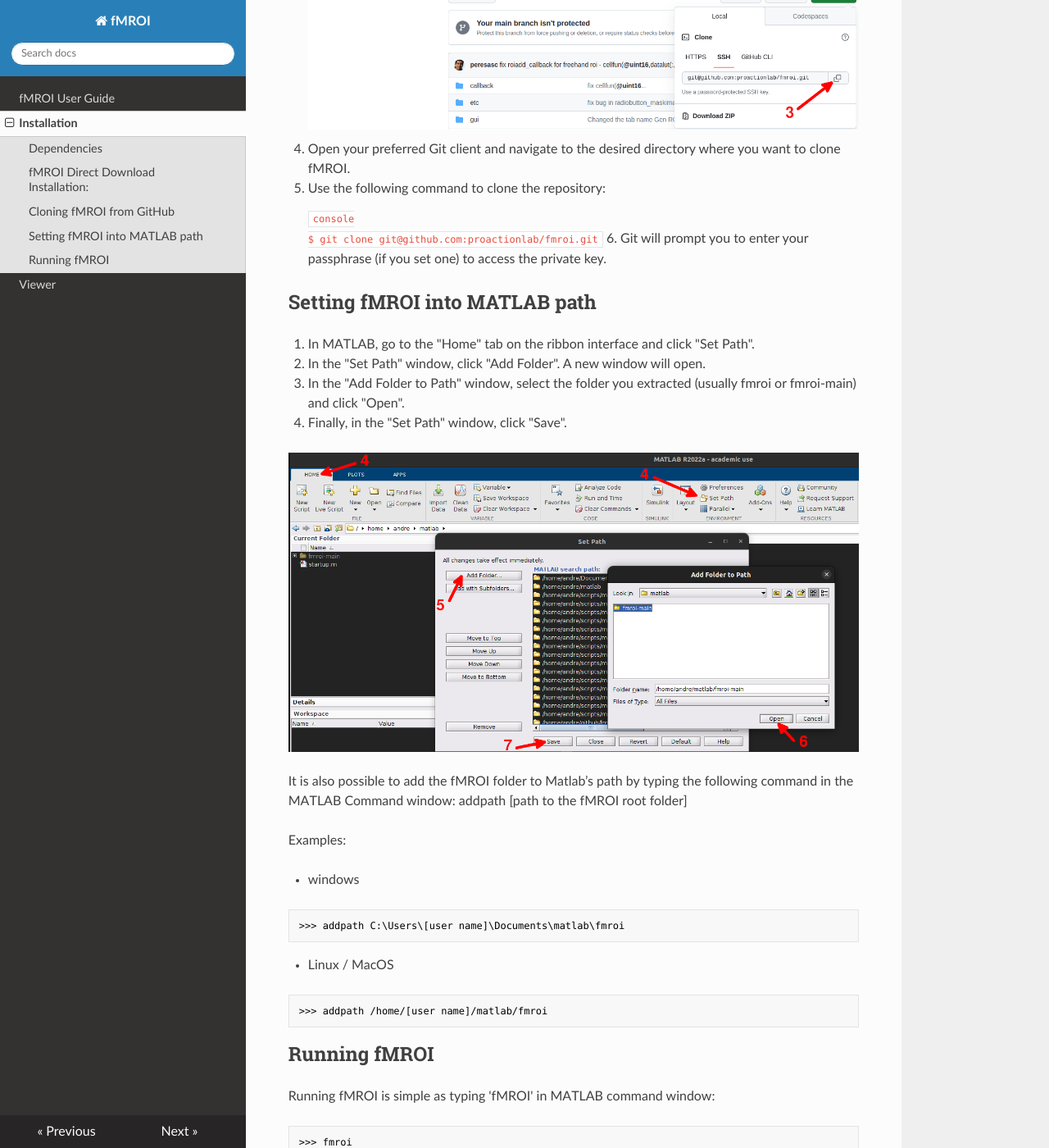
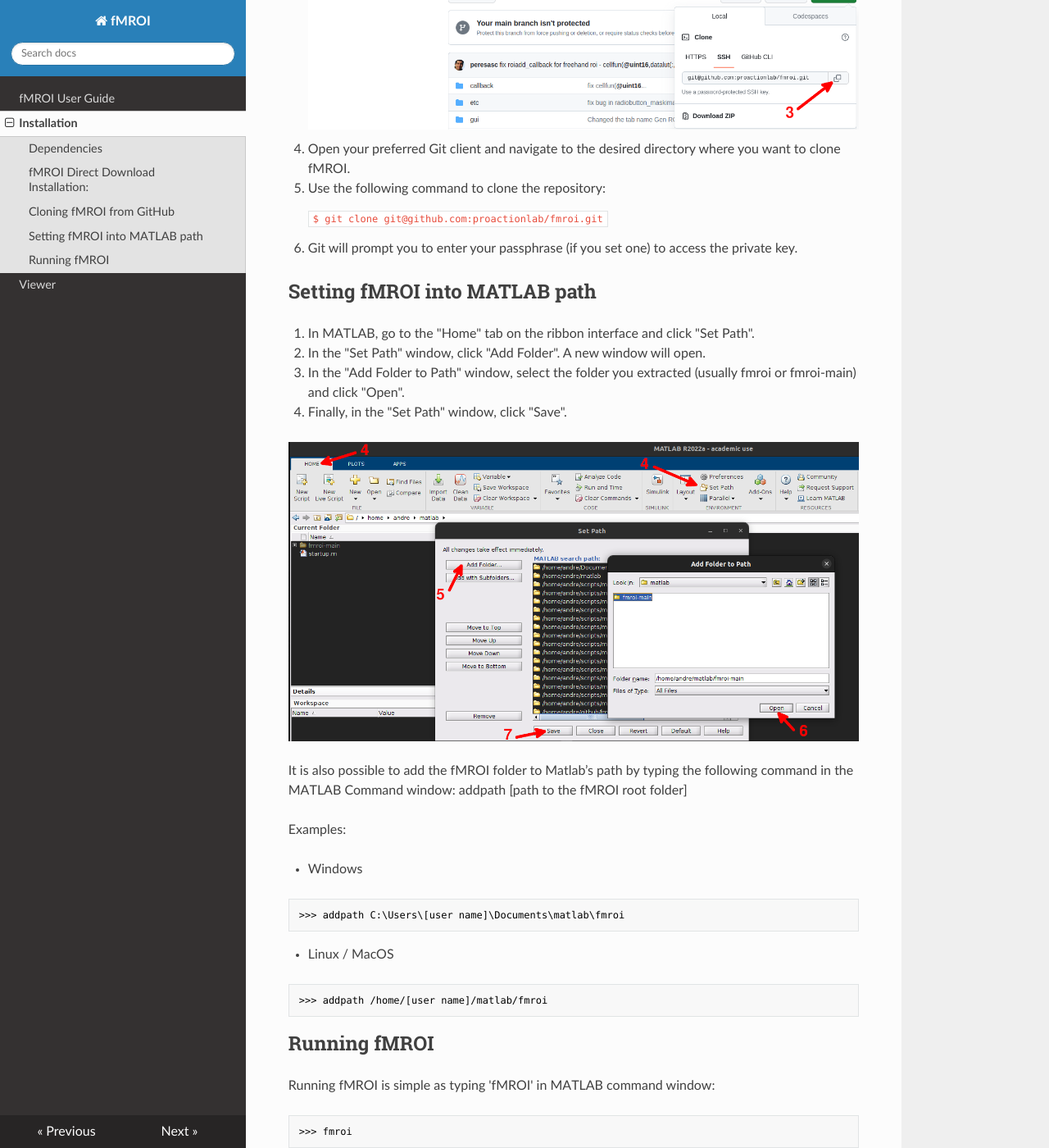
Before and after one commit to proactionlab/fmroi-docs, an MkDocs documentation site: the page built from docs/installation.md, in a window 1280 px wide and 1400 px high, scrolled down 1378 px. Shown: the whole window at 82% size. Built offline with MkDocs 1.6.1, drawn with Linux system fonts in a browser that asks for light colours; nearby versions of some CDN libraries.

Commit message:
update installation page

````diff
--- a/docs/installation.md
+++ b/docs/installation.md
@@ -15,8 +15,11 @@
 -----------------------------------
 
 1. Access the fMROI GitHub webpage: [fMROI GitHub webpage](https://github.com/proactionlab/fmroi)
+
 2. Click the "<> Code" button (green button);
+
 3. Select "Download ZIP" to save the compressed file to your computer;
+
 4. Extract the compressed folder in a place you have access in your computer (usually /home/[user name]/matlab/fmroi in linux or C:\Users\[user name]\Documents\matlab\fmroi in windows).
 
 ![Download Zip file](img/zipdownload.png)
@@ -27,18 +30,23 @@
 -------------------------
 
 1. Access the fMROI GitHub webpage: [fMROI GitHub webpage](https://github.com/proactionlab/fmroi)
+
 2. Click the "Code" button (green button) and select your preferred cloning method: "HTTPS", "SSH", or "GitHub CLI". In this guide, we will describe the SSH method.
+
 3. Copy the SSH URL provided.
 
     ![Cloning fMROI from GitHub](img/cloning.png)
 
 4. Open your preferred Git client and navigate to the desired directory where you want to clone fMROI.
+
 5. Use the following command to clone the repository:
 
-    ```console
+    ```
     $ git clone git@github.com:proactionlab/fmroi.git
     ```
+
 6. Git will prompt you to enter your passphrase (if you set one) to access the private key.
+
 
 Setting fMROI into MATLAB path
 ------------------------------
@@ -55,7 +63,7 @@
 
 Examples:
 
-- windows
+- Windows
 ```matlab
 >>> addpath C:\Users\[user name]\Documents\matlab\fmroi
 ```
````
